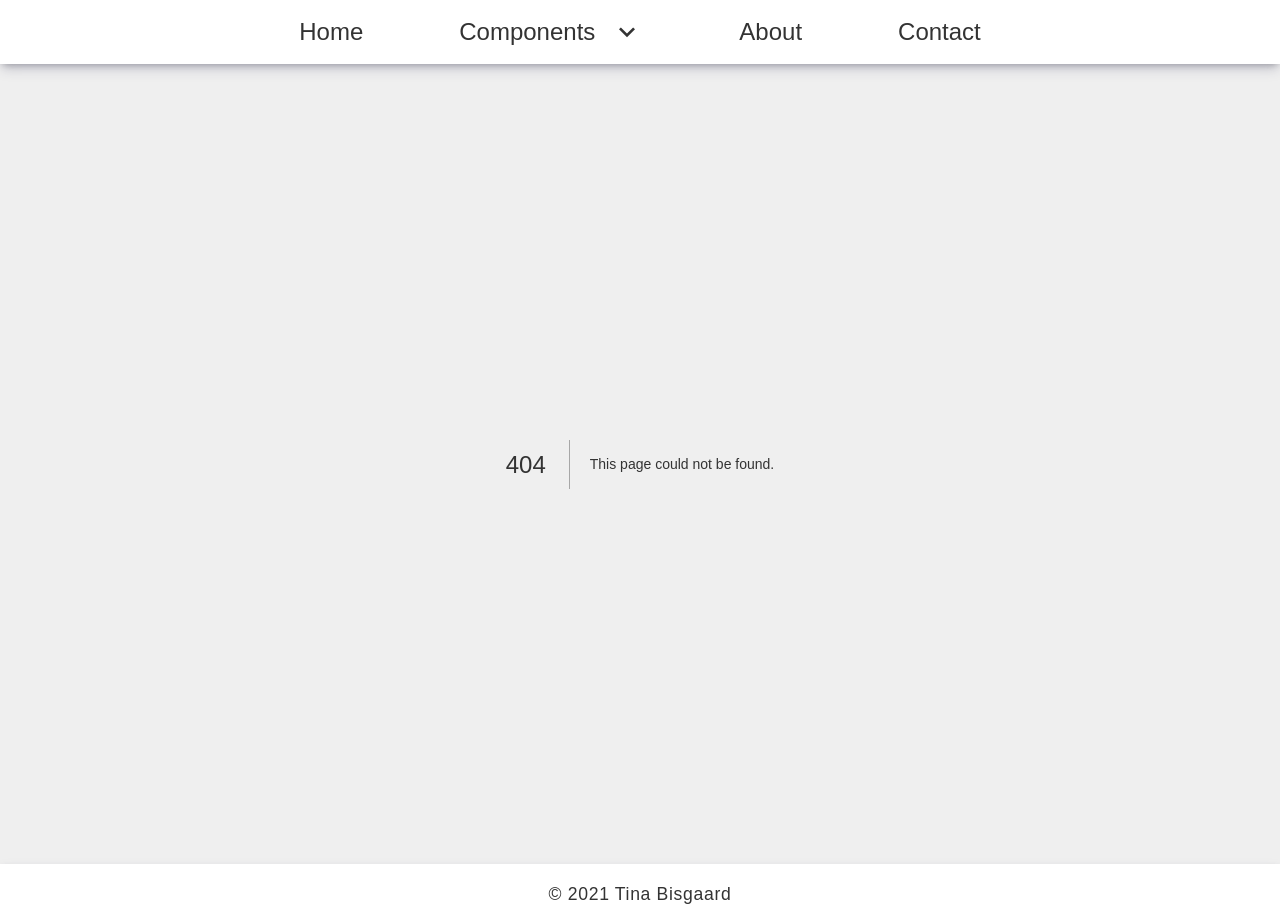
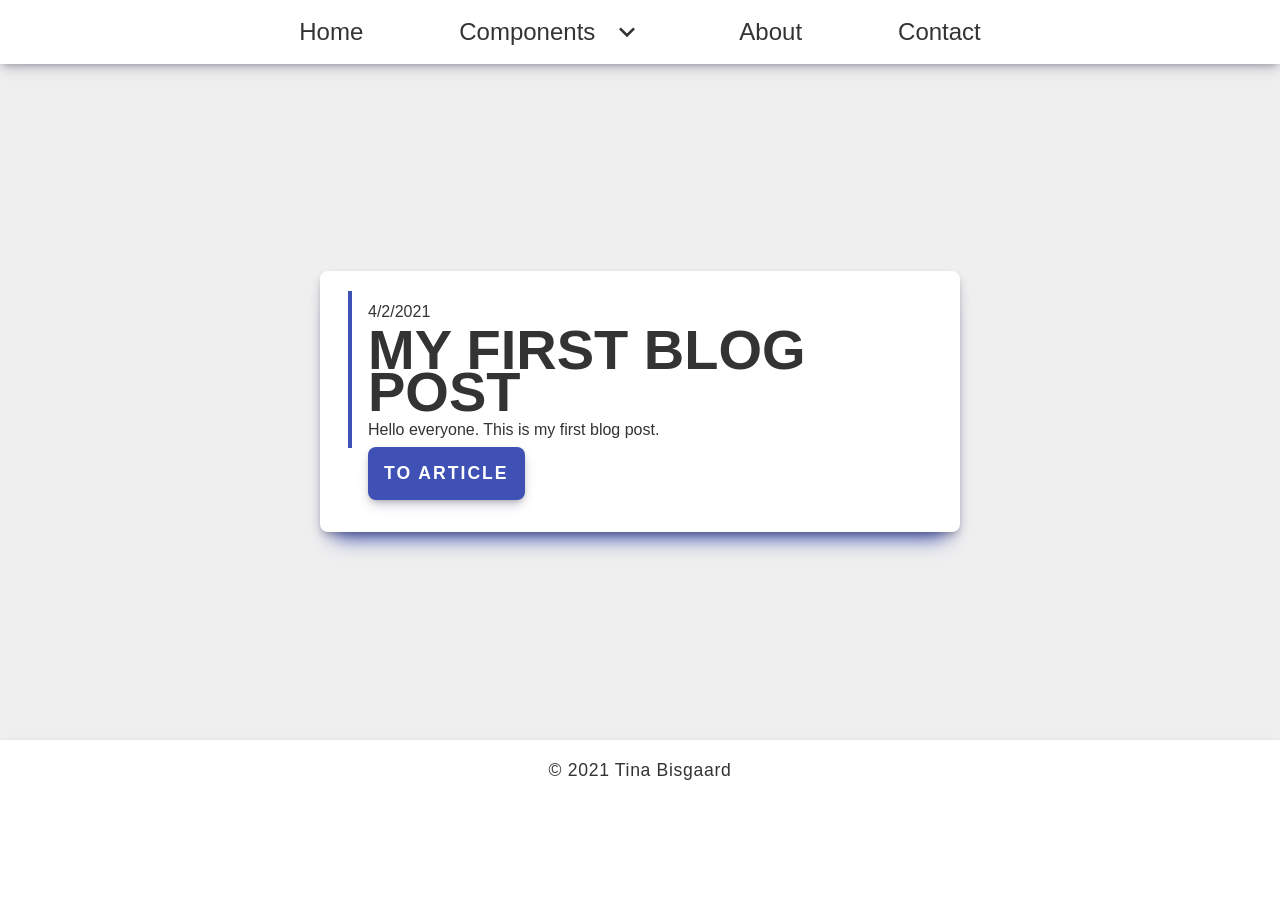
Before and after one commit to Tionbai/ui-component-gallery-next, a Next.js app: page /components/card-article-preview in a window 1280 px wide. Before the commit this address had no page. After the commit the page ends 800 px from the top, so only its background shows below. Built offline with nearby package versions, Linux system fonts and the light colour scheme; a web font is replaced by a local one.

Commit message:
Added card article preview component.

```diff
--- a/components/Layout/components/Nav.js
+++ b/components/Layout/components/Nav.js
@@ -59,6 +59,14 @@ const Nav = () => {
               className={styles.nav__list__dropdown__content__item}
               onClick={() => setMenuActive(false)}
             >
+              <Link href="/components/card-article-preview">
+                Card article preview
+              </Link>
+            </li>
+            <li
+              className={styles.nav__list__dropdown__content__item}
+              onClick={() => setMenuActive(false)}
+            >
               <Link href="/components/contact-form">
                 Contact form
               </Link>
--- /dev/null
+++ b/pages/components/card-article-preview.js
@@ -0,0 +1,20 @@
+import React from "react";
+import styles from "../../styles/Card/ArticlePreview.module.scss";
+
+const ArticlePreview = () => {
+  return (
+    <section className="showcase">
+      <article className={`${styles.articlePreview} card`}>
+        <div className={styles.articlePreview__wrapper}></div>
+        <span>{new Date().toLocaleDateString()}</span>
+        <h3 className={styles.articlePreview__title}>My first blog post</h3>
+        <p>Hello everyone. This is my first blog post.</p>
+        <span className={`${styles.articlePreview__link} btn-primary`}>
+          To article
+        </span>
+      </article>
+    </section>
+  );
+};
+
+export default ArticlePreview;
--- /dev/null
+++ b/styles/Card/ArticlePreview.module.scss
@@ -0,0 +1,16 @@
+.articlePreview {
+  width: 40rem;
+  max-width: 90vw;
+
+  &__title {
+    line-height: 0.75;
+    font-size: 3.5rem;
+    word-wrap: break-word;
+    text-transform: uppercase;
+
+  @media (max-width: 42rem) {
+    font-size: clamp(1rem, calc(2rem + 1vw), 3rem);
+  }
+  }
+
+}
```
